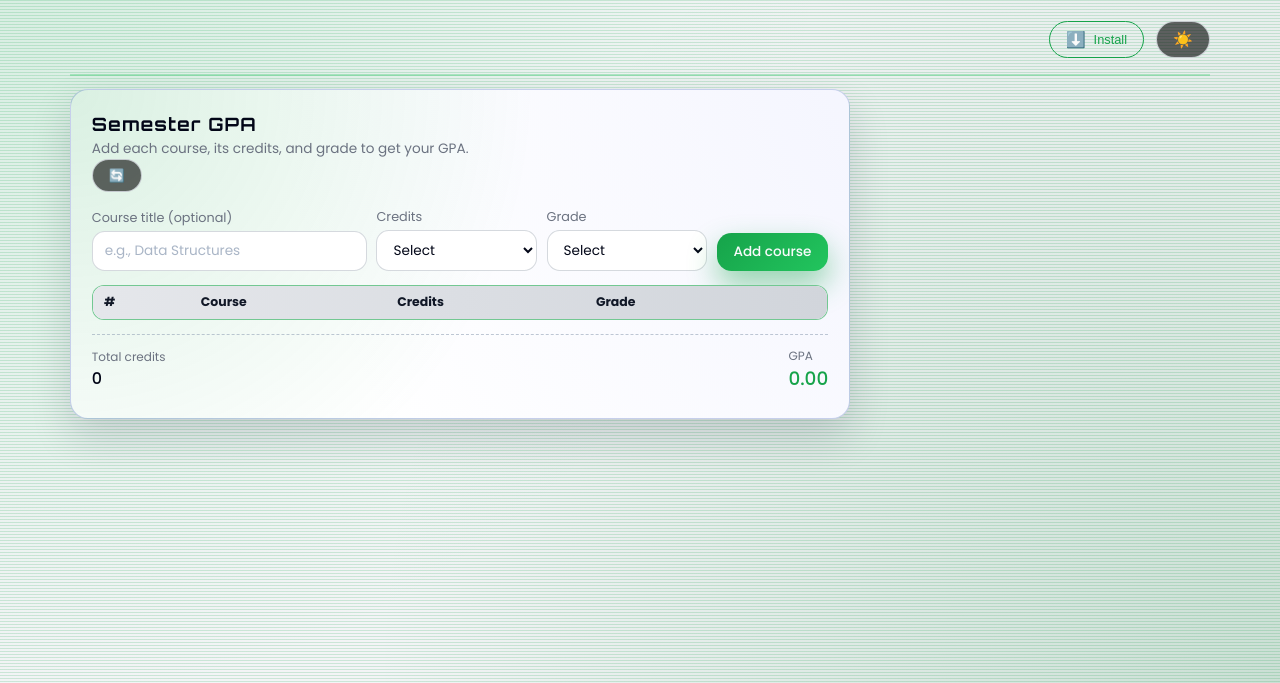
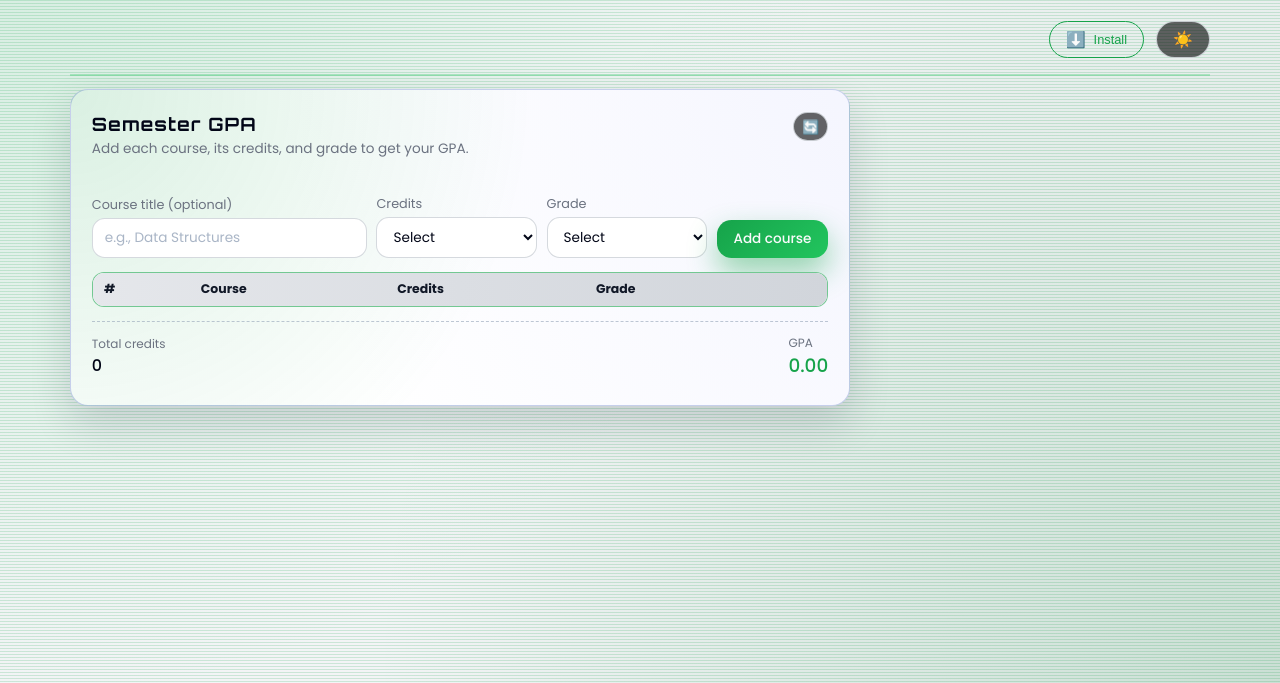
Before and after one commit to tikoye/GpaTool, a plain HTML site: page index.html in a window 1280 px wide. Shown: the part 117-800 px from the top of the page. Drawn offline with Linux system fonts and the light colour scheme.

Commit message:
navigations

```diff
--- a/styles.css
+++ b/styles.css
@@ -964,3 +964,17 @@ body {
   max-height: none;
   overflow-x: auto;
 }
+
+.section-header-flex {
+  display: flex;
+  justify-content: space-between;
+  align-items: flex-start;
+  gap: 1rem;
+}
+.section-header-flex .section-subtitle {
+  margin-bottom: 1.25rem;
+}
+.reset-btn {
+  padding: 0.35rem 0.5rem;
+  font-size: 0.85rem;
+}
```
